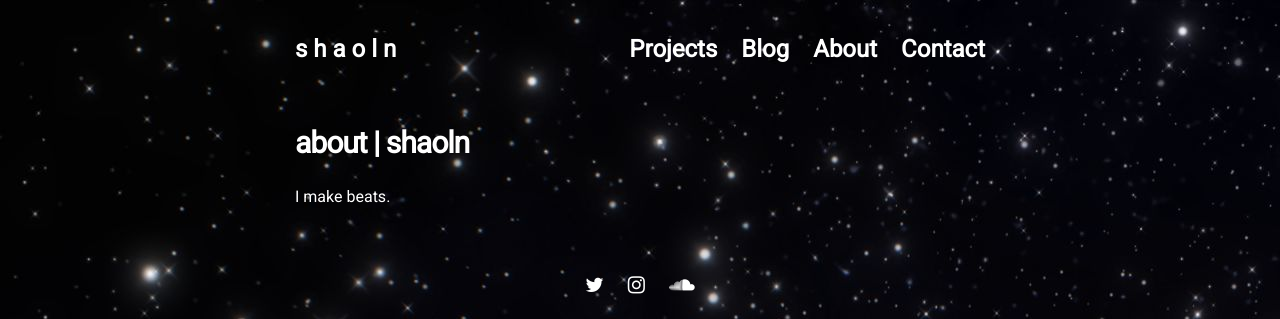
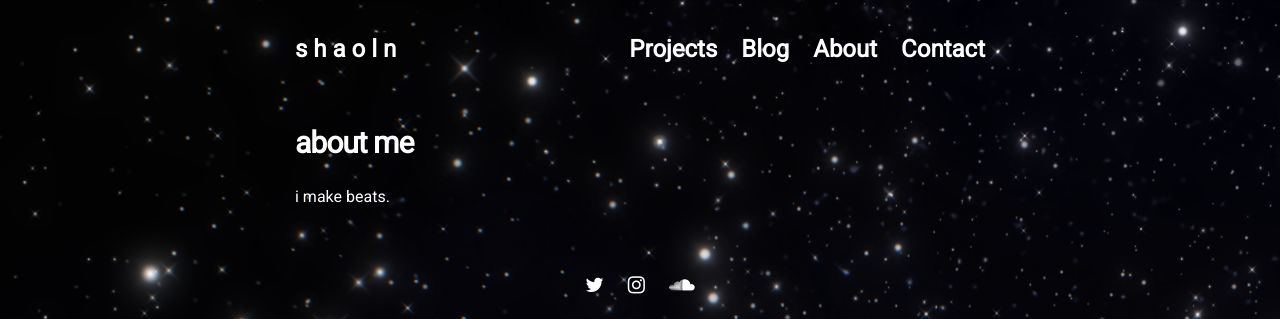
Before and after one commit to shaolnbeats/shaolnbeats.github.io, a Jekyll site: the page built from pages/about.md, in a window 1280 px wide. Shown: the top 319 px of the page. Built offline with Jekyll 4.4.1, drawn with Linux system fonts in a browser that asks for light colours; nearby versions of some CDN libraries.

Commit message:
Update about.md

```diff
--- a/pages/about.md
+++ b/pages/about.md
@@ -4,6 +4,6 @@ title: About
 permalink: /about
 ---
 
-# about | shaoln
+# about me
 
-I make beats.
+i make beats.
```
